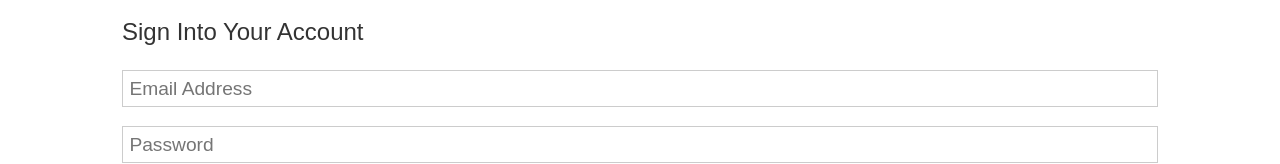
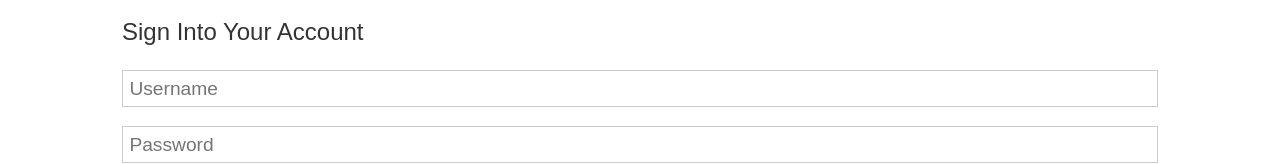
Before and after one commit to BlackspaceInc/Frontend, a React (Create React App) app: page /login in a window 1280 px wide. Shown: the part 157-321 px from the top of the page. Built offline with nearby package versions, Linux system fonts and the light colour scheme; no server answers.

Commit message:
completed authentication

```diff
--- a/package.json
+++ b/package.json
@@ -55,6 +55,5 @@
   "devDependencies": {
     "prop-types": "^15.7.2",
     "react-redux": "^7.2.0"
-  },
-  "proxy": "http://localhost:9100"
+  }
 }
--- a/src/actions/auth.js
+++ b/src/actions/auth.js
@@ -11,11 +11,12 @@ import {
     LOGOUT,
     CLEAR_PROFILE
 } from './types';
+import {backend} from "../global";
 
 // Load User
 export const loadUser = () => async (dispatch) => {
     try {
-        const res = await axios.get('http://localhost:9100/api/auth');
+        const res = await axios.get(backend.api_location + "/v1/user/login");
 
         dispatch({
             type: USER_LOADED,
@@ -39,14 +40,16 @@ export const register = ({ firstname, lastname, email, username, password }) =>
     const body = JSON.stringify({ firstname, lastname, email, username, password });
 
     try {
-        const res = await axios.post('/v1/users/signup', body, config);
+        const res = await axios.post(backend.api_location + '/v1/user/signup', body, config);
+        console.log(res)
 
         dispatch({
             type: REGISTER_SUCCESS,
-            payload: res.data
+            payload: res.data.id
         });
-        dispatch(loadUser());
+
     } catch (err) {
+        console.log(err)
         const errors = err.response.data.errors;
 
         if (errors) {
@@ -70,22 +73,23 @@ export const login = (username, password) => async (dispatch) => {
     const body = JSON.stringify({ username, password });
 
     try {
-        const res = await axios.post('http://localhost:9100/v1/users/login', body, config);
+        const res = await axios.post(backend.api_location + '/v1/user/login', body, config);
+        console.log(res)
 
         dispatch({
             type: LOGIN_SUCCESS,
             payload: res.data
         });
 
-        dispatch(loadUser());
     } catch (err) {
         console.log(err)
+        /*
         const errors = err.response.data.errors;
 
         if (errors) {
             errors.forEach((error) => dispatch(setAlert(error.msg, 'danger')));
         }
-
+        */
         dispatch({
             type: LOGIN_FAIL
         });
--- a/src/components/auth/login.js
+++ b/src/components/auth/login.js
@@ -7,12 +7,12 @@ import { login } from '../../actions/auth';
 // define login component function
 const Login = ({ login, isAuthenticated }) => {
     const [formData, setFormData] = useState({
-        email: '',
+        username: '',
         password: ''
     });
 
     // obtain the credentials from the form
-    const { email, password } = formData;
+    const { username, password } = formData;
 
     // define event handlers
     const onChange = (e) =>
@@ -21,12 +21,12 @@ const Login = ({ login, isAuthenticated }) => {
     const onSubmit = async (e) => {
         // prevent default behavior
         e.preventDefault();
-        login(email, password);
+        login(username, password);
     };
 
     // route to the dashboard view upon authentication
     if (isAuthenticated) {
-        return <Redirect to="/dashboard" />;
+        return <Redirect to="/dashboard"/>;
     }
 
     return (
@@ -38,10 +38,10 @@ const Login = ({ login, isAuthenticated }) => {
             <form className="form" onSubmit={onSubmit}>
                 <div className="form-group">
                     <input
-                        type="email"
-                        placeholder="Email Address"
-                        name="email"
-                        value={email}
+                        type="text"
+                        placeholder="Username"
+                        name="username"
+                        value={username}
                         onChange={onChange}
                         required
                     />
--- a/src/components/auth/register.js
+++ b/src/components/auth/register.js
@@ -47,7 +47,6 @@ const Register = ({ setAlert, register, isAuthenticated }) => {
             setAlert("Firstname or Lastname cannot be null")
         }
 
-        console.log(firstname)
         register({ email, firstname, lastname, password, username });
     };
 
--- a/src/components/dashboard/dashboard.js
+++ b/src/components/dashboard/dashboard.js
@@ -3,15 +3,18 @@ import { Link } from 'react-router-dom';
 import PropTypes from 'prop-types';
 import { connect } from 'react-redux';
 import spinner from "../layout/spinner";
+import setAuthToken from "../../utilities/authentication/authentication";
 
-const Dashboard = ({auth: { user }, profile: { profile, loading }}) => {
-    return loading && profile === null ? (
+const Dashboard = ({token, isAuthenticated, loading}) => {
+    // set the token to be used by all further requests
+    var profile = null
+    return loading === null ? (
         <spinner />
     ) : (
         <Fragment>
             <h1 className='large text-primary'>Dashboard</h1>
             <p className='lead'>
-                <i className='fas fa-user' /> Welcome {user && user.name}
+                <i className='fas fa-user' /> Welcome
             </p>
             {profile !== null ? (
                 <Fragment>
@@ -30,13 +33,15 @@ const Dashboard = ({auth: { user }, profile: { profile, loading }}) => {
 };
 
 Dashboard.propTypes = {
-    auth: PropTypes.object.isRequired,
-    profile: PropTypes.object.isRequired
+    token: PropTypes.object.isRequired,
+    isAuthenticated: PropTypes.bool.isRequired,
+    loading: PropTypes.bool.isRequired,
 };
 
 const mapStateToProps = state => ({
-    auth: state.auth,
-    profile: state.profile
+    token: state.token,
+    isAuthenticated: state.isAuthenticated,
+    loading: state.loading,
 });
 
 export default connect(
--- /dev/null
+++ b/src/global.js
@@ -0,0 +1,3 @@
+export const backend = {
+    api_location: 'http://localhost:9100'
+}
--- a/src/reducers/authReducer.js
+++ b/src/reducers/authReducer.js
@@ -8,6 +8,7 @@ import {
     LOGOUT,
     ACCOUNT_DELETED
 } from '../actions/types';
+import setAuthToken from "../utilities/authentication/authentication";
 
 const initialState = {
     token: localStorage.getItem('token'),
@@ -35,6 +36,7 @@ export default function (state = initialState, action) {
                 loading: false
             };
         case LOGIN_SUCCESS:
+            setAuthToken(payload.token)
             return {
                 ...state,
                 ...payload,
--- a/src/utilities/authentication/api.js
+++ b/src/utilities/authentication/api.js
@@ -8,7 +8,7 @@ const api = axios.create({
         'Content-Type': 'application/json',
         'Access-Control-Allow-Origin' : 'http://localhost:3005',
         'Access-Control-Allow-Credentials': 'true'
-    }
+    },
 });
 /**
  intercept any error responses from the api
```
